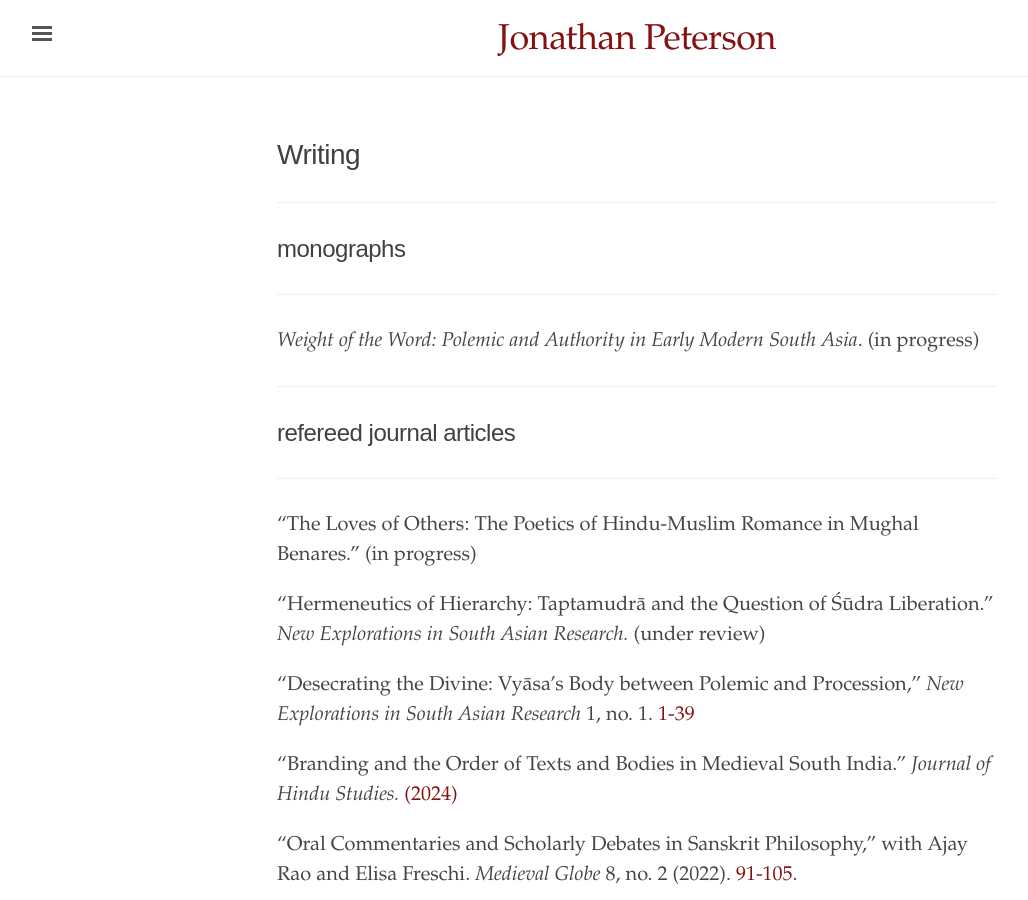
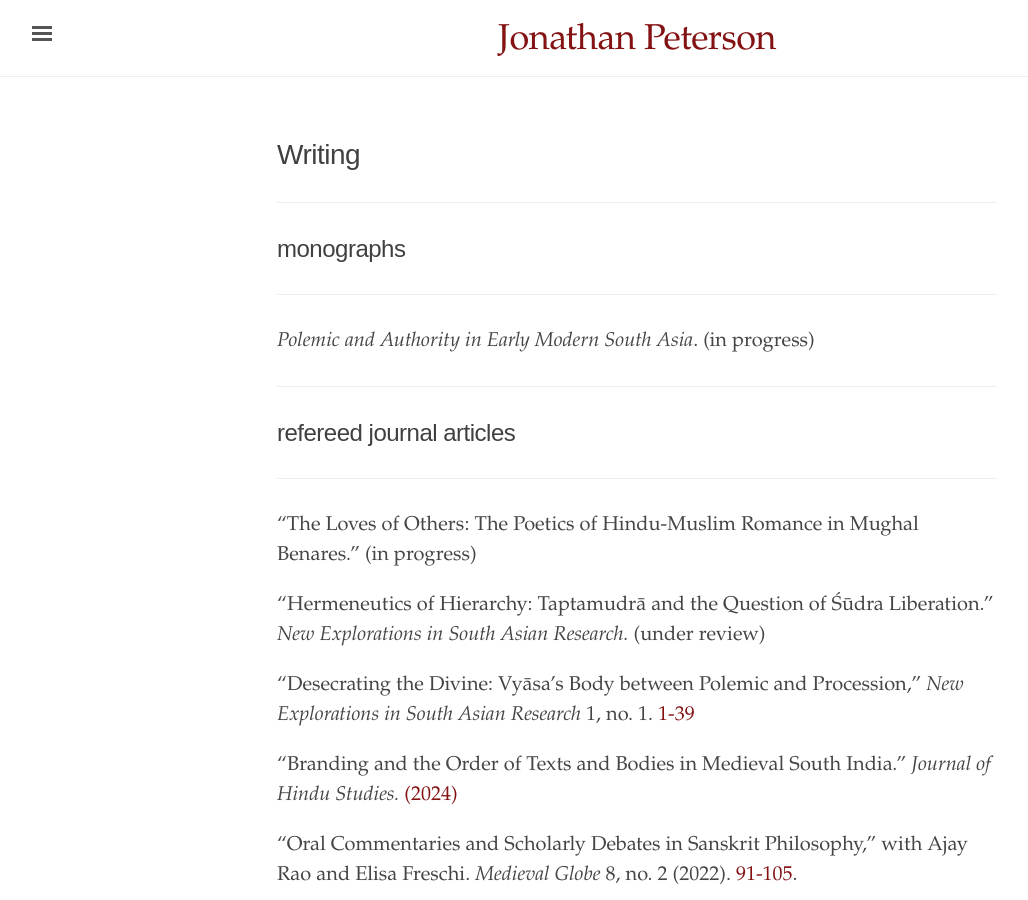
Before and after one commit to petersonjonath/personalwebpage, a Jekyll site: the page built from writing.md, in a window 1280 px wide and 900 px high. Shown: the whole window, without its empty margins (3-1031 px from the left). Built offline with Jekyll 4.4.1, drawn with Linux system fonts in a browser that asks for light colours.

Commit message:
Update writing.md

```diff
--- a/writing.md
+++ b/writing.md
@@ -8,7 +8,7 @@ title: Writing
 ---
 
 
-*Weight of the Word: Polemic and Authority in Early Modern South Asia*. (in progress)
+*Polemic and Authority in Early Modern South Asia*. (in progress)
 
 ---
 ## refereed journal articles
```
